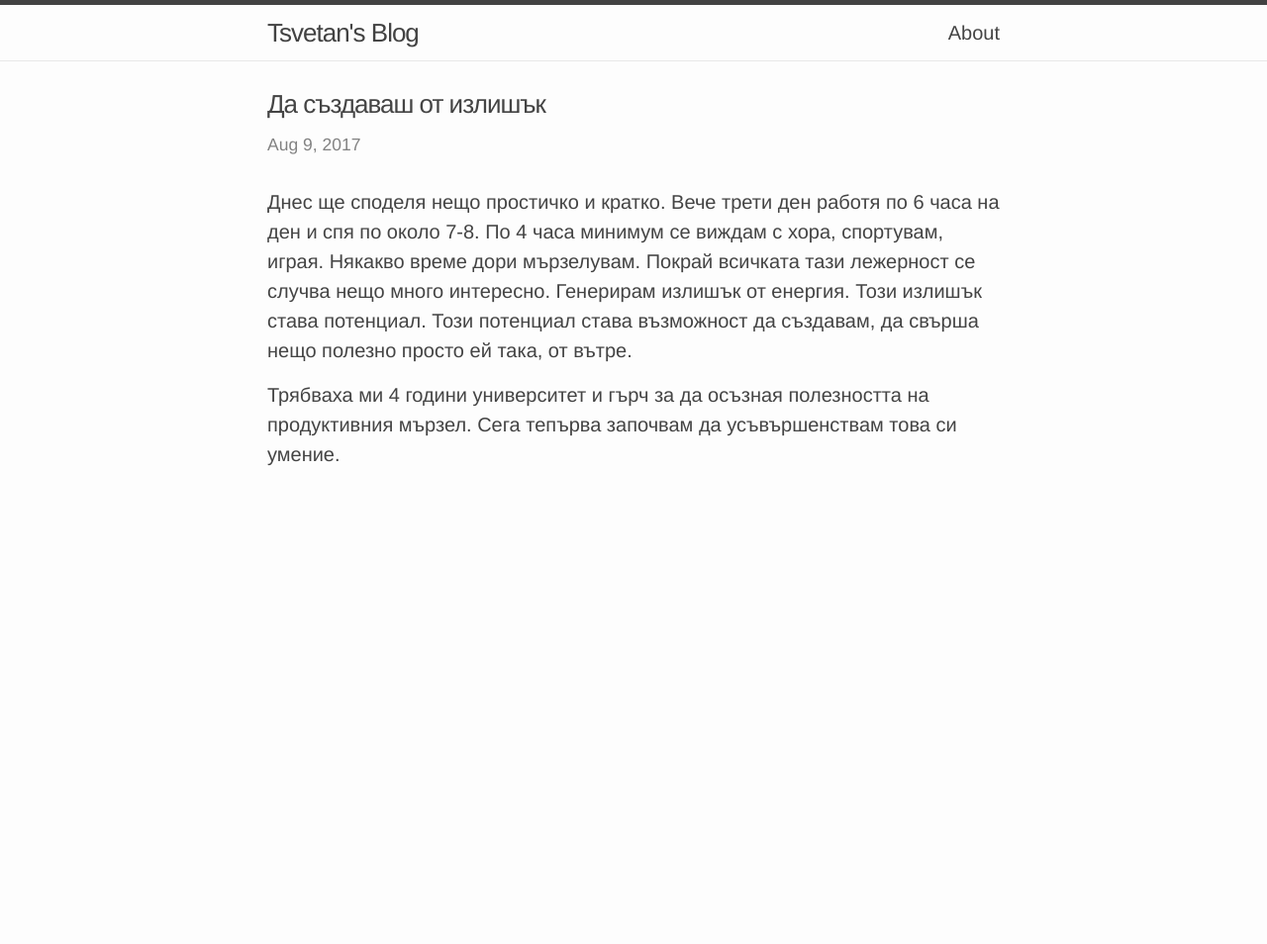
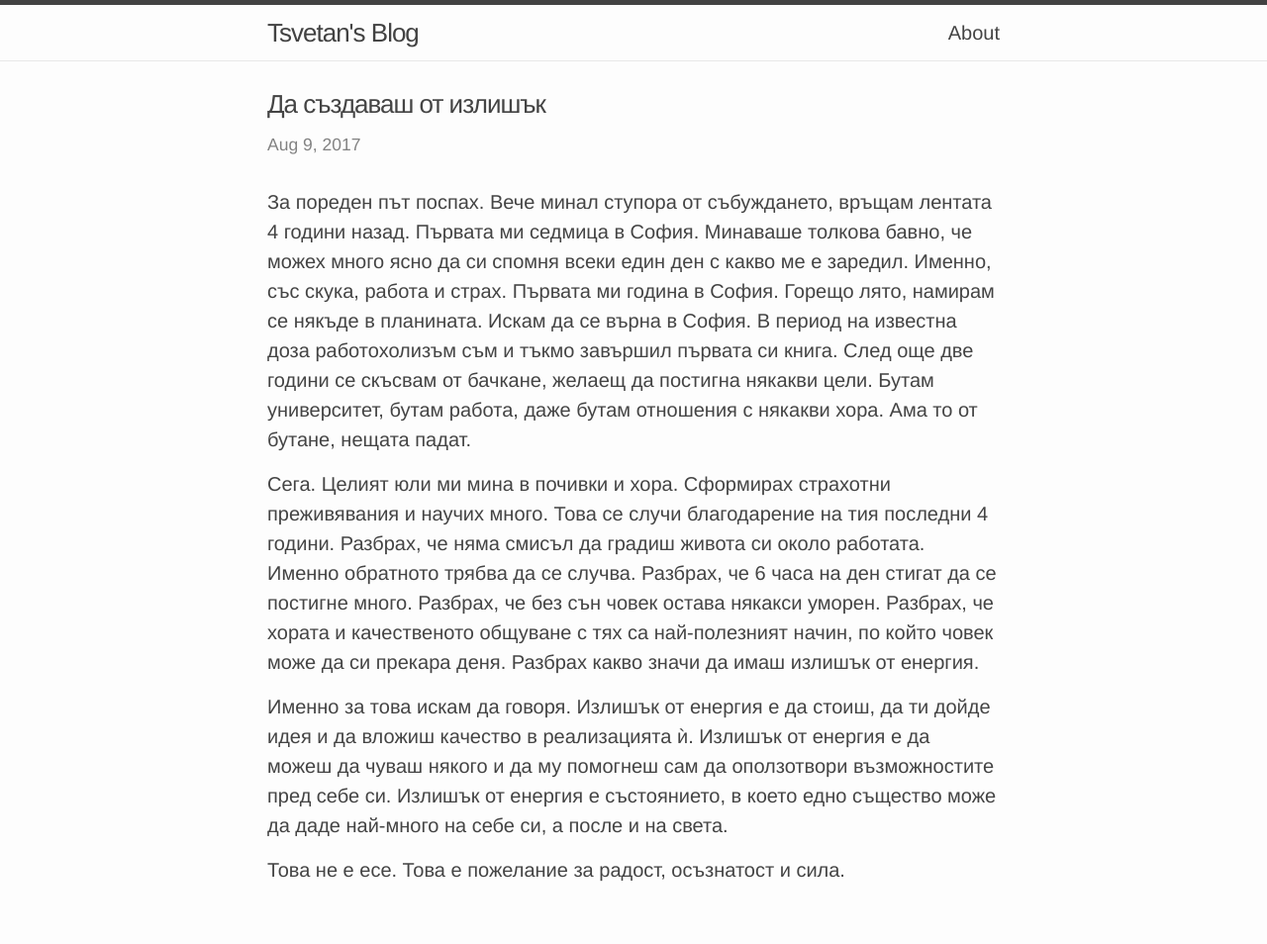
Before and after one commit to emdeha/emdeha.github.io, a Jekyll site: the page built from _posts/2017-08-09-excess-energy.markdown, in a window 1280 px wide. Shown: the whole page at 99% size. Built offline with Jekyll 4.4.1, drawn with Linux system fonts in a browser that asks for light colours; before the commit the page ends 900 px from its top, so only the background shows below that.

Commit message:
Better post about excess energy.

```diff
--- a/_posts/2017-08-09-excess-energy.markdown
+++ b/_posts/2017-08-09-excess-energy.markdown
@@ -4,12 +4,27 @@ title: Да създаваш от излишък
 date: 2017-08-09
 ---
 
-Днес ще споделя нещо простичко и кратко. Вече трети ден работя по 6 часа на
-ден и спя по около 7-8. По 4 часа минимум се виждам с хора, спортувам, играя.
-Някакво време дори мързелувам. Покрай всичката тази лежерност се случва нещо
-много интересно. Генерирам излишък от енергия. Този излишък става потенциал.
-Този потенциал става възможност да създавам, да свърша нещо полезно просто ей
-така, от вътре.
+За пореден път поспах. Вече минал ступора от събуждането, връщам лентата 4
+години назад. Първата ми седмица в София. Минаваше толкова бавно, че можех
+много ясно да си спомня всеки един ден с какво ме е заредил. Именно, със
+скука, работа и страх. Първата ми година в София. Горещо лято, намирам се
+някъде в планината. Искам да се върна в София. В период на известна доза
+работохолизъм съм и тъкмо завършил първата си книга. След още две години се
+скъсвам от бачкане, желаещ да постигна някакви цели. Бутам университет, бутам
+работа, даже бутам отношения с някакви хора. Ама то от бутане, нещата падат.
 
-Трябваха ми 4 години университет и гърч за да осъзная полезността на
-продуктивния мързел. Сега тепърва започвам да усъвършенствам това си умение.
+Сега. Целият юли ми мина в почивки и хора. Сформирах страхотни преживявания и
+научих много. Това се случи благодарение на тия последни 4 години. Разбрах, че
+няма смисъл да градиш живота си около работата. Именно обратното трябва да се
+случва. Разбрах, че 6 часа на ден стигат да се постигне много. Разбрах, че без
+сън човек остава някакси уморен. Разбрах, че хората и качественото общуване с
+тях са най-полезният начин, по който човек може да си прекара деня. Разбрах
+какво значи да имаш излишък от енергия.
+
+Именно за това искам да говоря. Излишък от енергия е да стоиш, да ти дойде
+идея и да вложиш качество в реализацията ѝ. Излишък от енергия е да можеш да
+чуваш някого и да му помогнеш сам да оползотвори възможностите пред себе си.
+Излишък от енергия е състоянието, в което едно същество може да даде най-много
+на себе си, а после и на света.
+
+Това не е есе. Това е пожелание за радост, осъзнатост и сила.
```
